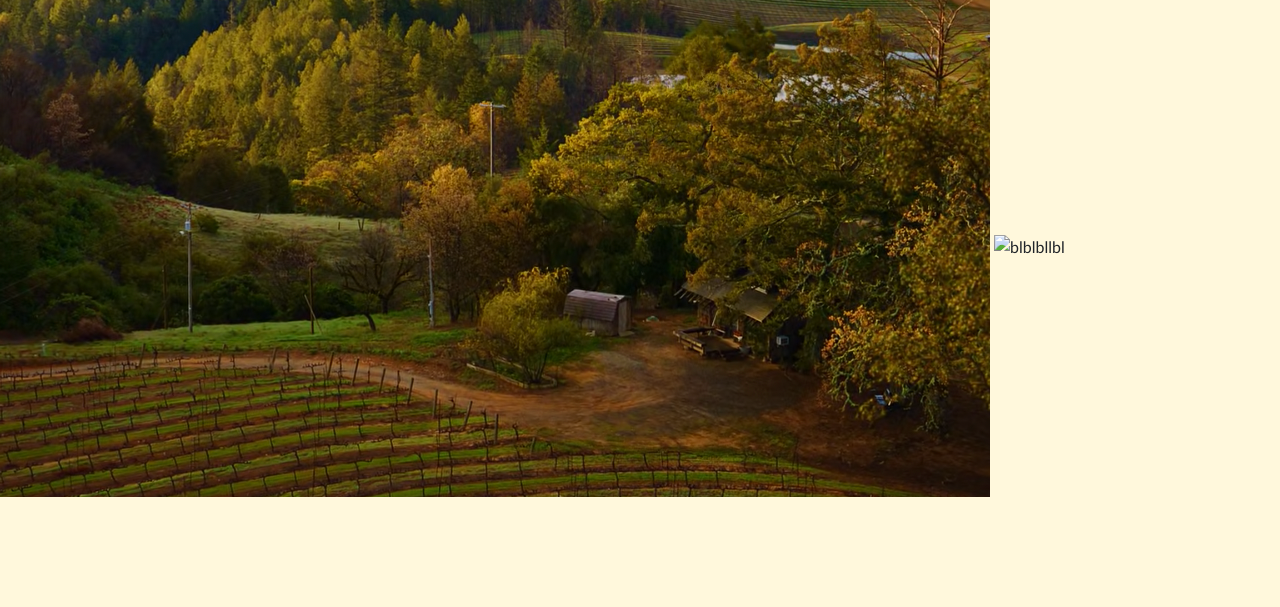
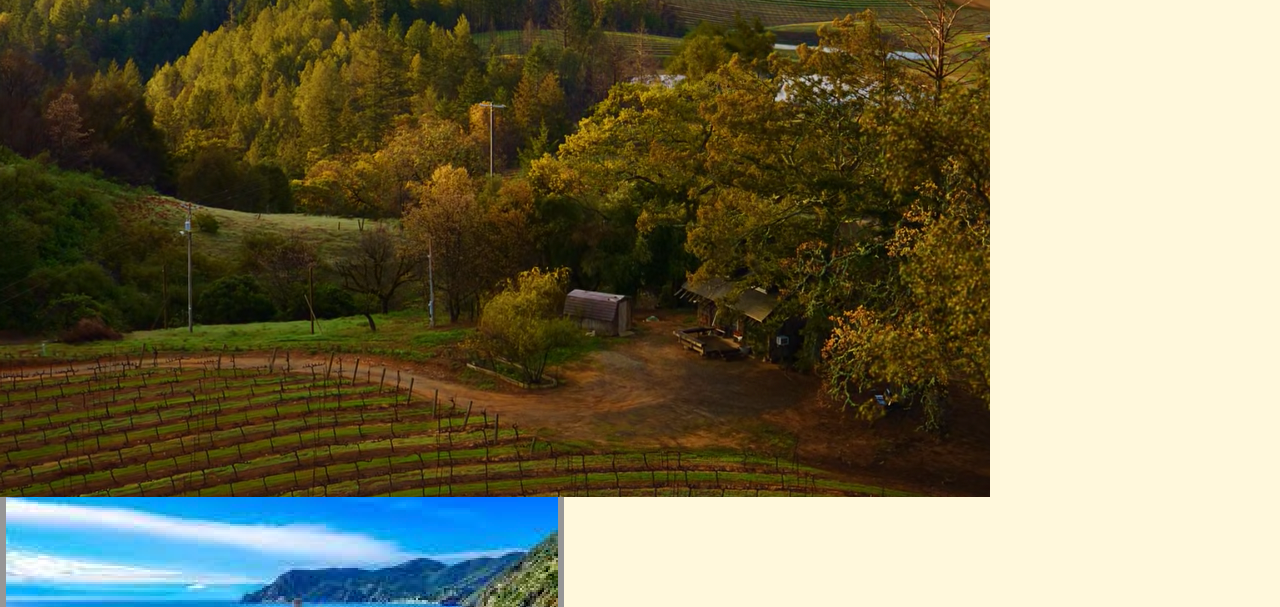
Before and after one commit to Rasmussw/interrail, a plain HTML site: page index.html in a window 1280 px wide. Shown: the part 193-800 px from the top of the page. Drawn offline with nearby package versions, Linux system fonts and the light colour scheme; the site is published under a folder, as on GitHub Pages, so addresses that start at the root find nothing.

Commit message:
Update index.html

```diff
--- a/index.html
+++ b/index.html
@@ -29,6 +29,6 @@
         </div>
     </div>
     <img src="test-natur-copy-2.png" alt="blblbllbl">
-    <img src="/resources/fotos/Amsterdam/test-italy.png" alt="blblbllbl">
+    <img src="./resources/fotos/Amsterdam/test-italy.png" alt="blblbllbl">
 </body>
 </html>
```
